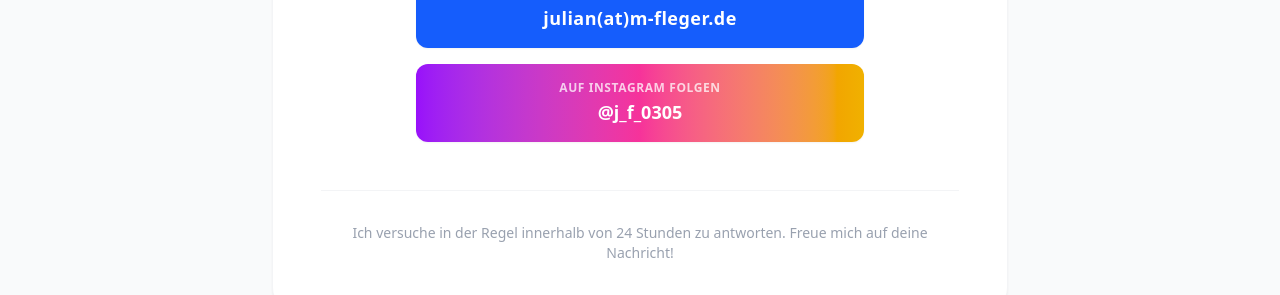
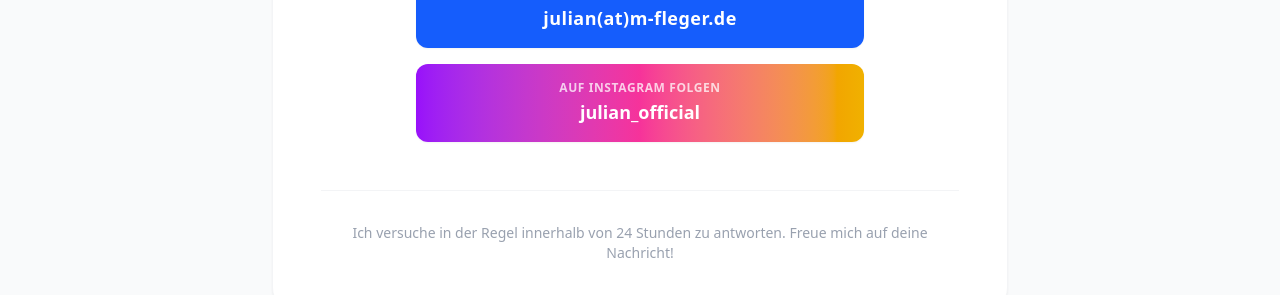
Before and after one commit to julian13053/julian13053.github.io, a Jekyll site: the page built from kontakt.md, in a window 1280 px wide and 1069 px high. Shown: the part 604-899 px from the top of the window. Built offline with Jekyll 4.4.1, drawn with Linux system fonts in a browser that asks for light colours.

Commit message:
Update kontakt.md

```diff
--- a/kontakt.md
+++ b/kontakt.md
@@ -51,7 +51,7 @@ title: Kontakt
                 <!-- Instagram Button -->
                 <a href="https://www.instagram.com/zfd.julian_official" target="_blank" class="flex flex-col items-center justify-center bg-gradient-to-r from-purple-600 via-pink-500 to-yellow-500 text-white font-bold p-4 rounded-xl shadow-xs hover:opacity-90 transition-all no-underline w-full">
                     <span class="text-xs uppercase tracking-wider opacity-75 mb-0.5">Auf Instagram folgen</span>
-                    <span class="text-base md:text-lg">@j_f_0305</span>
+                    <span class="text-base md:text-lg">julian_official</span>
                 </a>
             </div>
 
```
